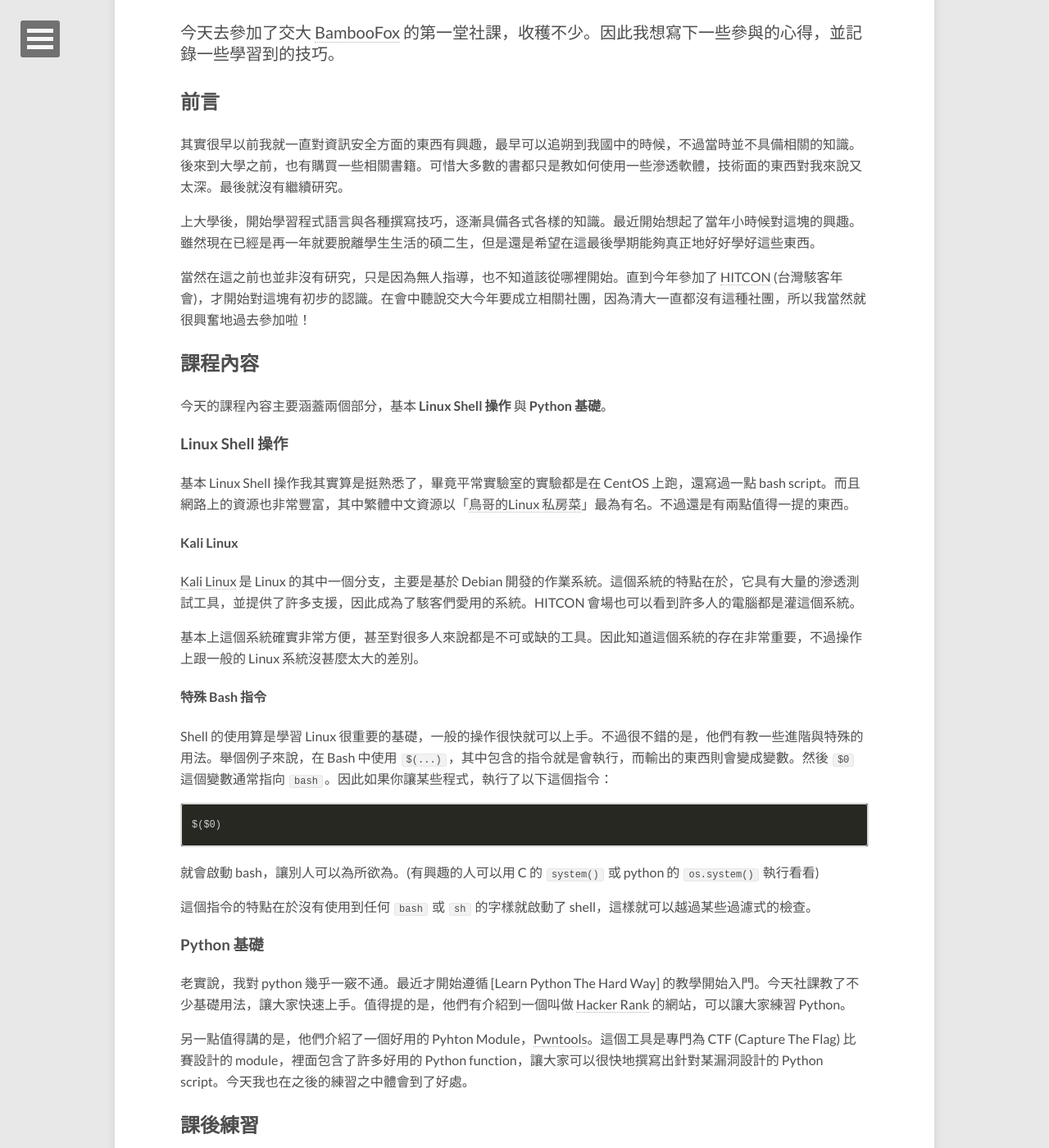
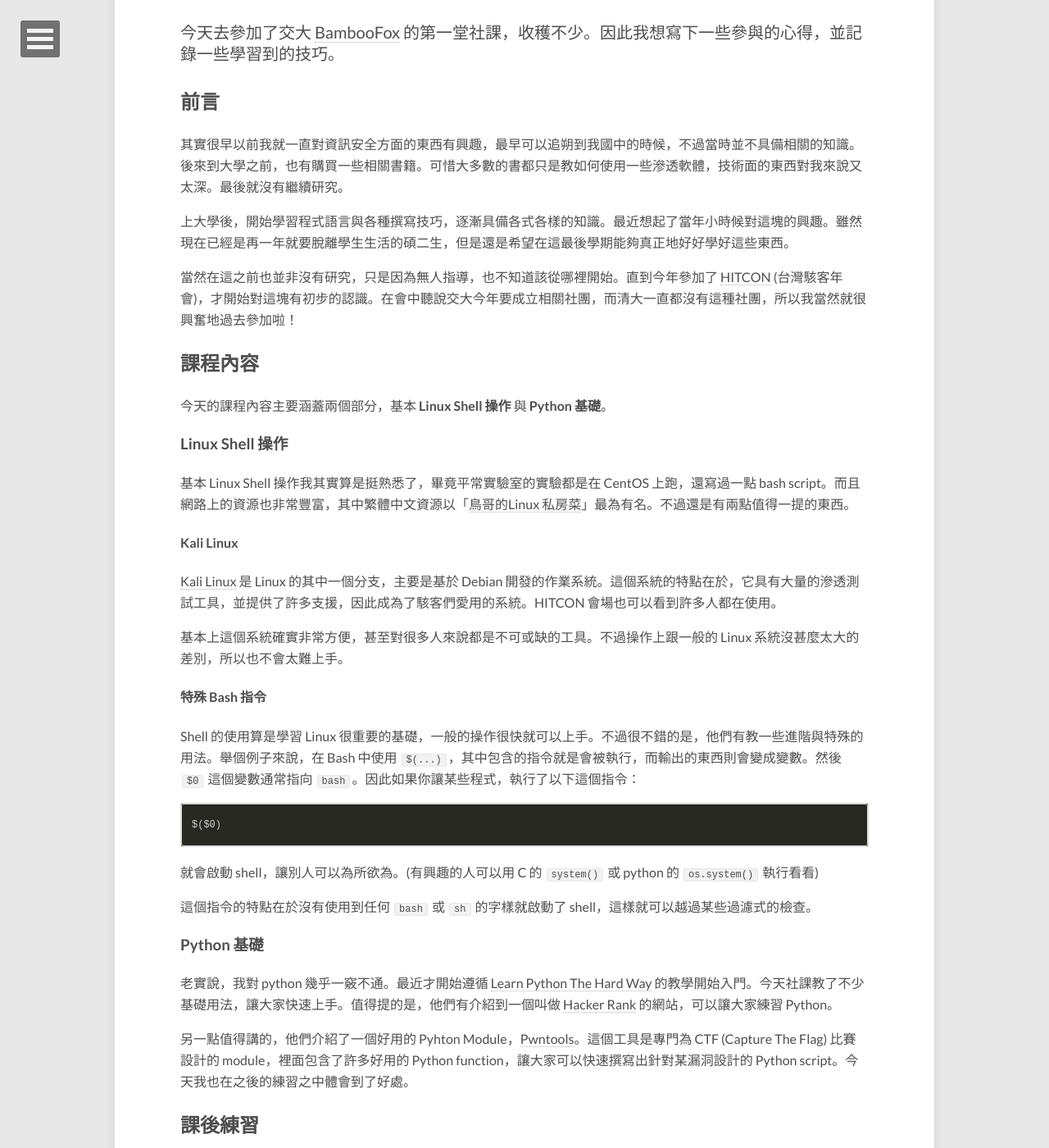
Before and after one commit to ada19850912/blog, a Jekyll site: the page built from _posts/2015-10-03-bamboofox-club-01.md, in a window 1280 px wide and 1400 px high, scrolled down 233 px. Shown: the whole window at 82% size. Built offline with Jekyll 4.4.1, drawn with Linux system fonts in a browser that asks for light colours; nearby versions of some CDN libraries; Markdown is read by kramdown in place of the engine named in the settings; comment, search, counter and statistics services are not loaded; some of the changed text lies outside the part shown.

Commit message:
Fix some typos

````diff
--- a/_posts/2015-10-03-bamboofox-club-01.md
+++ b/_posts/2015-10-03-bamboofox-club-01.md
@@ -15,9 +15,9 @@
 
 其實很早以前我就一直對資訊安全方面的東西有興趣，最早可以追朔到我國中的時候，不過當時並不具備相關的知識。後來到大學之前，也有購買一些相關書籍。可惜大多數的書都只是教如何使用一些滲透軟體，技術面的東西對我來說又太深。最後就沒有繼續研究。
 
-上大學後，開始學習程式語言與各種撰寫技巧，逐漸具備各式各樣的知識。最近開始想起了當年小時候對這塊的興趣。雖然現在已經是再一年就要脫離學生生活的碩二生，但是還是希望在這最後學期能夠真正地好好學好這些東西。
+上大學後，開始學習程式語言與各種撰寫技巧，逐漸具備各式各樣的知識。最近想起了當年小時候對這塊的興趣。雖然現在已經是再一年就要脫離學生生活的碩二生，但是還是希望在這最後學期能夠真正地好好學好這些東西。
 
-當然在這之前也並非沒有研究，只是因為無人指導，也不知道該從哪裡開始。直到今年參加了 [HITCON][2] (台灣駭客年會)，才開始對這塊有初步的認識。在會中聽說交大今年要成立相關社團，因為清大一直都沒有這種社團，所以我當然就很興奮地過去參加啦！
+當然在這之前也並非沒有研究，只是因為無人指導，也不知道該從哪裡開始。直到今年參加了 [HITCON][2] (台灣駭客年會)，才開始對這塊有初步的認識。在會中聽說交大今年要成立相關社團，而清大一直都沒有這種社團，所以我當然就很興奮地過去參加啦！
 
 ## 課程內容
 
@@ -29,27 +29,27 @@
 
 #### Kali Linux
 
-[Kali Linux][4] 是 Linux 的其中一個分支，主要是基於 Debian 開發的作業系統。這個系統的特點在於，它具有大量的滲透測試工具，並提供了許多支援，因此成為了駭客們愛用的系統。HITCON 會場也可以看到許多人的電腦都是灌這個系統。
+[Kali Linux][4] 是 Linux 的其中一個分支，主要是基於 Debian 開發的作業系統。這個系統的特點在於，它具有大量的滲透測試工具，並提供了許多支援，因此成為了駭客們愛用的系統。HITCON 會場也可以看到許多人都在使用。
 
-基本上這個系統確實非常方便，甚至對很多人來說都是不可或缺的工具。因此知道這個系統的存在非常重要，不過操作上跟一般的 Linux 系統沒甚麼太大的差別。
+基本上這個系統確實非常方便，甚至對很多人來說都是不可或缺的工具。不過操作上跟一般的 Linux 系統沒甚麼太大的差別，所以也不會太難上手。
 
 #### 特殊 Bash 指令
 
-Shell 的使用算是學習 Linux 很重要的基礎，一般的操作很快就可以上手。不過很不錯的是，他們有教一些進階與特殊的用法。舉個例子來說，在 Bash 中使用 `$(...)`，其中包含的指令就是會執行，而輸出的東西則會變成變數。然後 `$0` 這個變數通常指向 `bash`。因此如果你讓某些程式，執行了以下這個指令：
+Shell 的使用算是學習 Linux 很重要的基礎，一般的操作很快就可以上手。不過很不錯的是，他們有教一些進階與特殊的用法。舉個例子來說，在 Bash 中使用 `$(...)`，其中包含的指令就是會被執行，而輸出的東西則會變成變數。然後 `$0` 這個變數通常指向 `bash`。因此如果你讓某些程式，執行了以下這個指令：
 
 ```
 $($0)
 ```
 
-就會啟動 bash，讓別人可以為所欲為。(有興趣的人可以用 C 的 `system()` 或 python 的 `os.system()` 執行看看)
+就會啟動 shell，讓別人可以為所欲為。(有興趣的人可以用 C 的 `system()` 或 python 的 `os.system()` 執行看看)
 
 這個指令的特點在於沒有使用到任何 `bash` 或 `sh` 的字樣就啟動了 shell，這樣就可以越過某些過濾式的檢查。
 
 ### Python 基礎
 
-老實說，我對 python 幾乎一竅不通。最近才開始遵循 [Learn Python The Hard Way] 的教學開始入門。今天社課教了不少基礎用法，讓大家快速上手。值得提的是，他們有介紹到一個叫做 [Hacker Rank][6] 的網站，可以讓大家練習 Python。
+老實說，我對 python 幾乎一竅不通。最近才開始遵循 [Learn Python The Hard Way][5] 的教學開始入門。今天社課教了不少基礎用法，讓大家快速上手。值得提的是，他們有介紹到一個叫做 [Hacker Rank][6] 的網站，可以讓大家練習 Python。
 
-另一點值得講的是，他們介紹了一個好用的 Pyhton Module，[Pwntools][7]。這個工具是專門為 CTF (Capture The Flag) 比賽設計的 module，裡面包含了許多好用的 Python function，讓大家可以很快地撰寫出針對某漏洞設計的 Python script。今天我也在之後的練習之中體會到了好處。
+另一點值得講的，他們介紹了一個好用的 Pyhton Module，[Pwntools][7]。這個工具是專門為 CTF (Capture The Flag) 比賽設計的 module，裡面包含了許多好用的 Python function，讓大家可以快速撰寫出針對某漏洞設計的 Python script。今天我也在之後的練習之中體會到了好處。
 
 ## 課後練習
 
@@ -61,9 +61,9 @@
 import pickle, os
 
 class Exploit(object):
-        def __reduce__(self):
-                comm = "sh"
-                return (os.system, (comm,))
+	def __reduce__(self):
+		comm = "sh"
+		return (os.system, (comm,))
 
 a = pickle.dumps(Exploit())
 b = pickle.loads(a)
@@ -71,19 +71,21 @@
 
 執行後會發現這段程式碼會啟動 shell，為什麼呢？
 
-在解釋之前，我們要先了解 pickle 這個 module 是做甚麼的。Pickle module 主要是用來對物件進行 serialize 與 deserialize 的動作。簡單地說，serialize 就是把物件轉換成另一個儲存形式 (像是字串或其他二進位碼)，deserialize 則是把資料還原成物件。其中，`pickle.dumps()` 就是在 serialize，`pickle.loads()` 就是在 deserialize。
+在解釋之前，我們要先了解 pickle 這個 module 是做甚麼的。
+
+Pickle module 主要是用來對物件進行 serialize 與 deserialize 的動作。簡單地說，serialize 就是把物件轉換成另一個儲存形式 (像是字串或其他二進位碼)，deserialize 則是把資料還原成物件。其中，`pickle.dumps()` 就是在 serialize，`pickle.loads()` 就是在 deserialize。
 
 而啟動 shell 的動作就發生在 `b = pickle.loads(a)` 這行，也就是將資料還原成物件的時候。
 
-這主要是因為，`Exploit` 這個 class 中的 method `__reduce__` 回傳了一組 tuple，`(os.system, (comm,))`。Pickle module 的文件中有寫到，class 可以提供一個稱為 `__reduce__` 的 method 來說明如何 deserialize 物件。
+這主要是因為，`Exploit` 這個 class 中的 method `__reduce__` 回傳了一組 tuple，`(os.system, (comm,))`。
 
-這個 `__reduce__` method 必須要傳回一些數值，來指示如何還原物件。第一個數值代表初始化物件的時候必須要呼叫的 function，第二個數值則是該 function 的參數。如果你仔細對照一下上面的程式碼，就會發現第一個回傳值為 `os.system`，第二個則為一個只有包含 `comm` 的 tuple。其結果是，會導致程式在 deserialize 時執行 `os.system("sh")` 這段程式碼，而啟動 shell。
+Pickle module 的文件中有寫到，class 可以提供一個稱為 `__reduce__` 的 method 來說明如何 deserialize 物件。這個 `__reduce__` method 必須要傳回一些數值，來指示如何還原物件。第一個數值代表初始化物件的時候必須要呼叫的 function，第二個數值則是該 function 的參數。如果你仔細對照一下上面的程式碼，就會發現第一個回傳值為 `os.system`，第二個則為一個只有包含 `comm` 的 tuple。其結果是，會導致程式在 deserialize 時執行 `os.system("sh")` 這段程式碼，而啟動 shell。
 
 這確實非常有趣XD
 
 後來社團的前輩們就以這題為基礎，在一台 server 上架了一個 service。該 service 包含著這個漏洞，因此可以利用這個漏洞取得該機器上的資訊。
 
-同時他們也鼓勵利用 Python script 來寫這題，讓我練習到不少以前從未用過的技巧。
+同時他們也鼓勵利用 Python script 來寫這題，讓我好好地把前面學的很多東西都用上了！
 
 ## 總結
 
````
